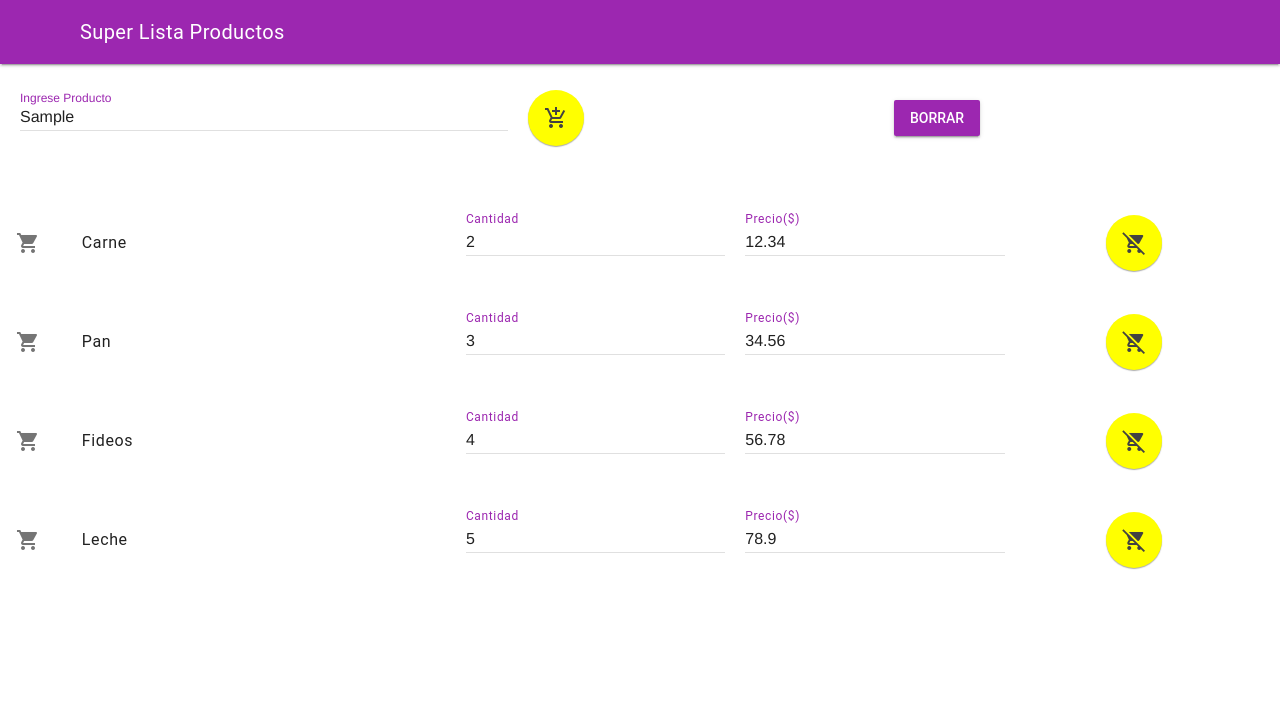
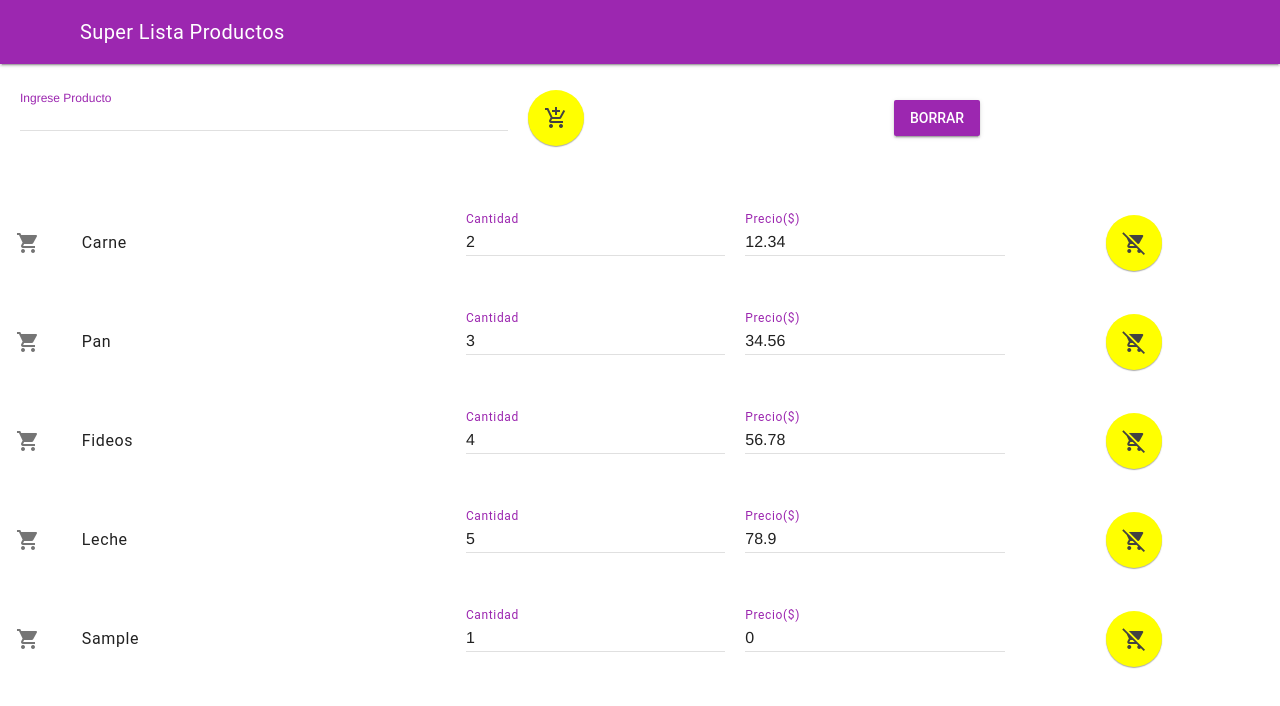
Before and after one commit to eze-leschiutta/JAW7, a plain HTML site: page index.html in a window 1280 px wide. Both pictures are taken after typing "Sample" into the empty fields and a click on the button "add_shopping_cart". Drawn offline with nearby package versions, Linux system fonts and the light colour scheme.

Commit message:
Subo la app finalizada clase-02

```diff
--- a/index.html
+++ b/index.html
@@ -50,22 +50,28 @@
 
                 <div class="contenedor">
                     <!-- Campo de ingreso del nombre del producto a ingresar -->
-                    <div class="mdl-textfield mdl-js-textfield mdl-textfield--floating-label w-40">
-                        <input class="mdl-textfield__input" type="text" id="sample3">
+                    <div  class="mdl-textfield mdl-js-textfield mdl-textfield--floating-label w-40">
+                        <input
+                          id="ingreso-producto"
+                          class="mdl-textfield__input"
+                          type="text">
                         <label class="mdl-textfield__label" for="sample3">Ingrese Producto</label>
                     </div>
 
                     <!-- Botón para agregar el nuevo producto -->
                     <div class="w-30 ml-item">
                         <button
-                            class="mdl-button mdl-js-button mdl-button--fab mdl-js-ripple-effect mdl-button--colored">
+                          id="btn-entrada-producto"
+                          class="mdl-button mdl-js-button mdl-button--fab mdl-js-ripple-effect mdl-button--colored">
                             <i class="material-icons">add_shopping_cart</i>
                         </button>
                     </div>
 
                     <!-- Botón para borrar todos los productos -->
                     <div class="w-30">
-                        <button class="mdl-button mdl-js-button mdl-button--raised mdl-button--colored">
+                        <button
+                          id="btn-borrar-productos"
+                          class="mdl-button mdl-js-button mdl-button--raised mdl-button--colored">
                             Borrar
                         </button>
                     </div>
--- a/js/index.js
+++ b/js/index.js
@@ -11,24 +11,51 @@ let listaProductos = [
     { nombre: 'Leche', cantidad: 5, precio: 78.90 }
 ]
 
+let crearLista = true;
+let ul;
 
 /* ----------------------------------------- */
 /*             FUNCIONES GLOBALES            */
 /* ----------------------------------------- */
 
+/* Borrar Producto */
+function borrarProd(index) {
+    console.log('borrarProd', index);
+    // https://developer.mozilla.org/es/docs/Web/JavaScript/Reference/Global_Objects/Array/splice
+    listaProductos.splice(index, 1);
+    renderLista();
+}
+
+
+/* Cambiar Cantidad */
+function cambiarCantidad(index, el) {
+    let cantidad = parseInt(el.value);
+    console.log('cambiarCantidad', index, cantidad);
+
+    listaProductos[index].cantidad = cantidad;
+}
+
+/* Cambiar Precio */
+function cambiarPrecio(index, el) {
+    let precio = Number(el.value);
+    console.log('cambiarPrecio', index, precio);
+
+    listaProductos[index].precio = precio;
+}
+
+
 /* FUNCIÓN RENDER LISTA */
 function renderLista() {
     console.log('Render Lista');
 
-    let ul = document.createElement('ul');
-    ul.classList.add('demo-list-icon', 'mdl-list', 'w-100');
-    console.log(ul);
+    if(crearLista) {
+        ul = document.createElement('ul');
+        ul.classList.add('demo-list-icon', 'mdl-list', 'w-100');
+    }
 
     ul.innerHTML = '';
 
     listaProductos.forEach((prod, index) => {
-
-        console.log(prod, index);
 
         ul.innerHTML += `
 
@@ -47,7 +74,7 @@ function renderLista() {
             <!-- Cantidad del producto -->
             <span class="mdl-list__item-primary-content w-20">
                 <div class="mdl-textfield mdl-js-textfield mdl-textfield--floating-label">
-                    <input class="mdl-textfield__input" type="text" id="cantidad-${index}" value="${prod.cantidad}">
+                    <input onchange="cambiarCantidad(${index}, this)" class="mdl-textfield__input" type="text" id="cantidad-${index}" value="${prod.cantidad}">
                     <label class="mdl-textfield__label" for="cantidad-${index}">Cantidad</label>
                 </div>
             </span>
@@ -55,23 +82,28 @@ function renderLista() {
             <!-- Precio del producto -->
             <span class="mdl-list__item-primary-content w-20 ml-item">
                 <div class="mdl-textfield mdl-js-textfield mdl-textfield--floating-label">
-                    <input class="mdl-textfield__input" type="text" id="precio-${index}" value="${prod.precio}">
+                    <input onchange="cambiarPrecio(${index}, this)" class="mdl-textfield__input" type="text" id="precio-${index}" value="${prod.precio}">
                     <label class="mdl-textfield__label" for="precio-${index}">Precio($)</label>
                 </div>
             </span>
 
             <!-- Acción (Borrar producto) -->
             <span class="mdl-list__item-primary-content w-20">
-                <button class="mdl-button mdl-js-button mdl-button--fab mdl-button--colored">
+                <button onclick="borrarProd(${index})" class="mdl-button mdl-js-button mdl-button--fab mdl-button--colored">
                     <i class="material-icons">remove_shopping_cart</i>
                 </button>
             </span>
-
         </li>`
-
     })
 
-    document.getElementById('lista').appendChild(ul);
+    if(crearLista) {
+        document.getElementById('lista').appendChild(ul);
+    } else {
+        componentHandler.upgradeElements(ul);
+    }
+
+    crearLista = false;
+
 }
 
 /* ----------------------------------------- */
@@ -79,7 +111,35 @@ function renderLista() {
 /* ----------------------------------------- */
 
 function configurarListeners() {
-    console.log('Configurar Listeners')
+    console.log('Configurar Listeners');
+
+    /* Ingreso del producto nuevo */
+
+    document.getElementById('btn-entrada-producto').addEventListener('click', () => {
+        console.log('btn-entrada-producto');
+
+        let input = document.getElementById('ingreso-producto');
+        let producto = input.value;
+        console.log(producto);
+
+        if(producto) {
+            listaProductos.push({ nombre: producto, cantidad: 1, precio: 0});
+            renderLista();
+            input.value = null;
+        }
+    })
+
+    /* Ingreso del producto nuevo */
+    document.getElementById('btn-borrar-productos').addEventListener('click', () => {
+        console.log('btn-borrar-productos');
+
+        if(confirm('¿Desea borrar todos los productos?')) {
+            listaProductos = [];
+            renderLista();
+        }
+    })
+
+
 }
 
 
```
Also changed, not shown: README.md.
